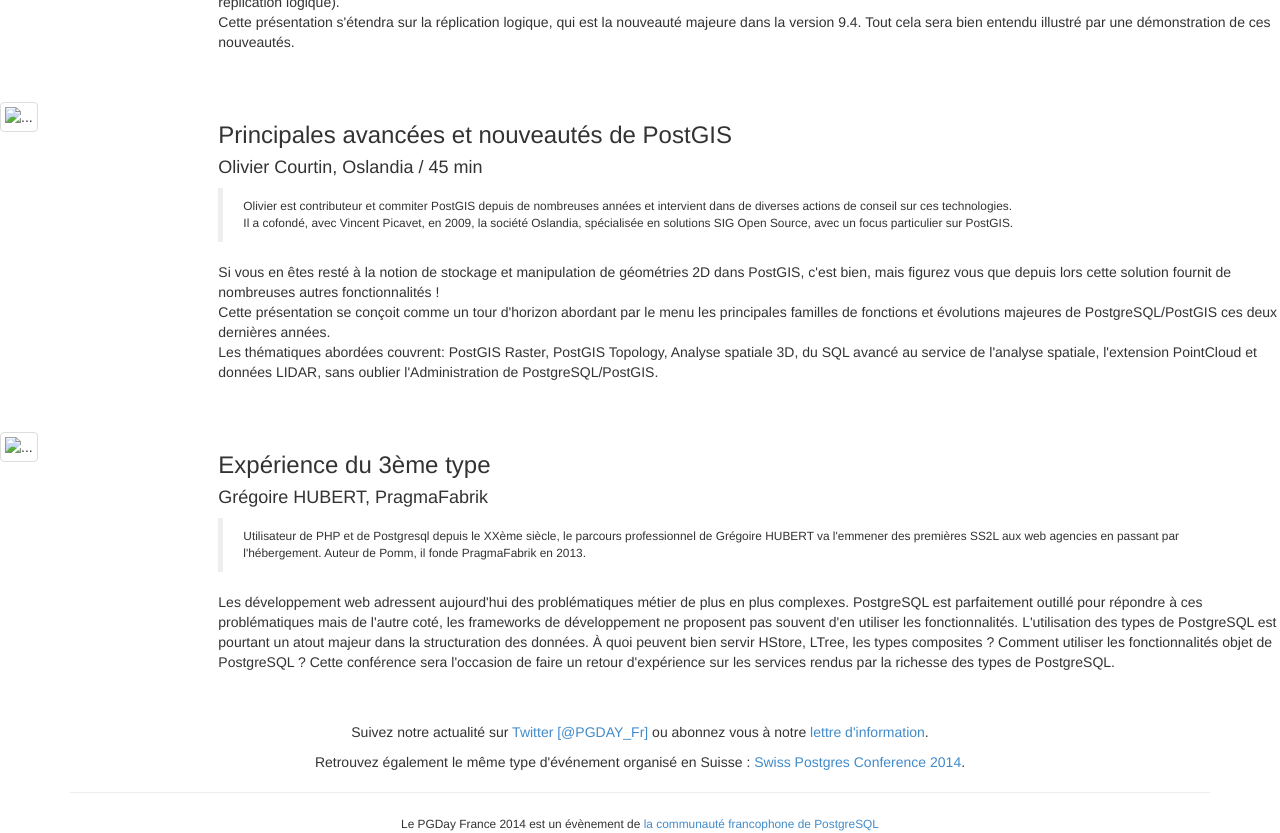
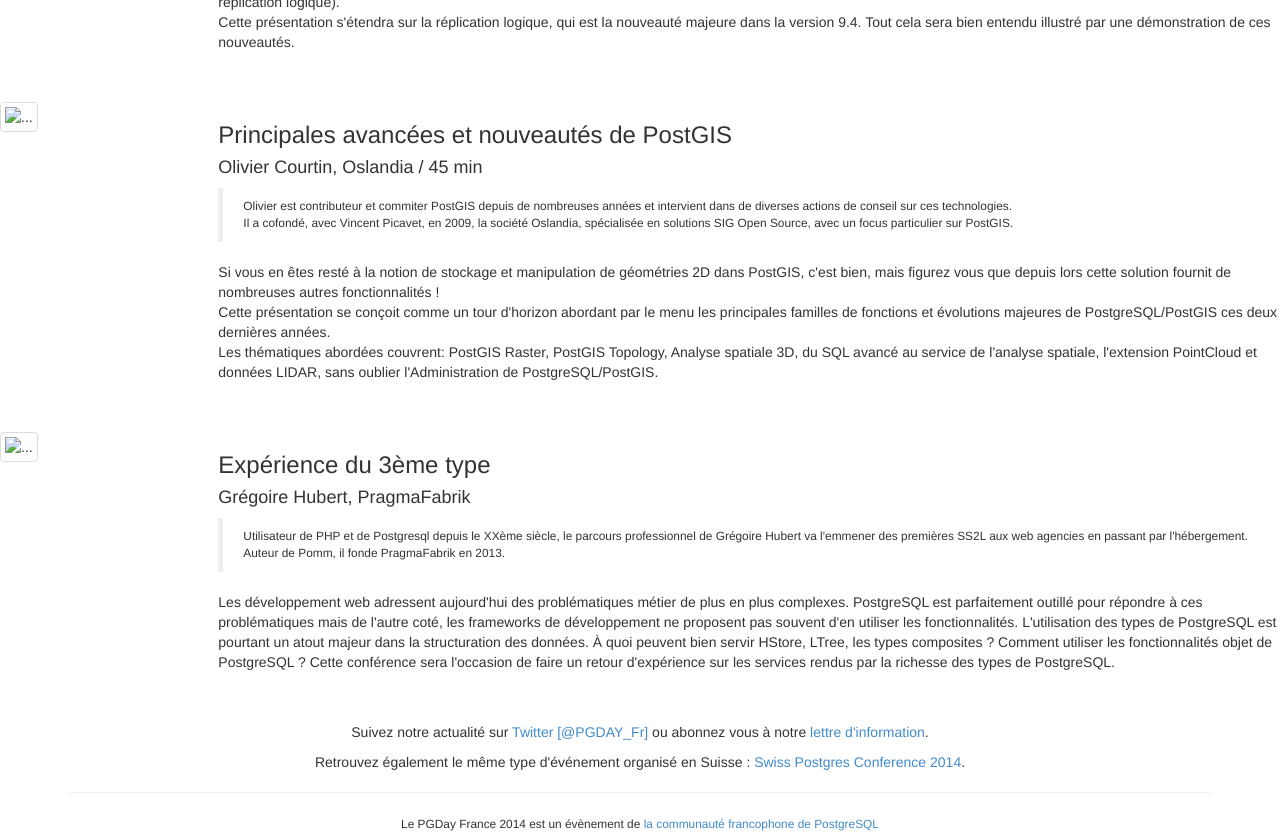
Before and after one commit to postgresqlfr/2024.pgday.fr, a Jekyll site: the page built from programme.html, in a window 1280 px wide and 900 px high, scrolled down 3098 px, cut to the strip 67-900 px from the top of the window. Built offline with Jekyll 4.4.1, drawn with Linux system fonts in a browser that asks for light colours; Markdown is read by kramdown in place of the engine named in the settings; some of the changed text lies outside the part shown.

Commit message:
Change talker and case fixes

```diff
--- a/programme.html
+++ b/programme.html
@@ -207,7 +207,7 @@
     </div>
     <div class="col-md-10">
         <h3>Carte Sanitaire, Carte Universitaire, Carte des Cantines Scolaires de Côte d’Ivoire</h3>
-        <h4>Solange NIAMKE / 45 min</h4>
+        <h4>Solange Niamke / 45 min</h4>
         <p>
             <blockquote class="small">
             Je travaille au Bureau National d’Etude Technique et de Développement Côte d’Ivoire, où j’occupe actuellement le poste de chef du Service Informatique
@@ -304,10 +304,10 @@
 
     <div class="col-md-10">
         <h3>Expérience du 3ème type</h3>
-        <h4>Grégoire HUBERT, PragmaFabrik </h4>
+        <h4>Grégoire Hubert, PragmaFabrik </h4>
         <p>
             <blockquote class="small">
-            Utilisateur de PHP et de Postgresql depuis le XXème siècle, le parcours professionnel de Grégoire HUBERT va l'emmener
+            Utilisateur de PHP et de Postgresql depuis le XXème siècle, le parcours professionnel de Grégoire Hubert va l'emmener
             des premières SS2L aux web agencies en passant par l'hébergement. Auteur de Pomm, il fonde PragmaFabrik en 2013.
             </blockquote>
         </p>
```
Also changed, not shown: other parts of programme.html (+3 -3 lines).
